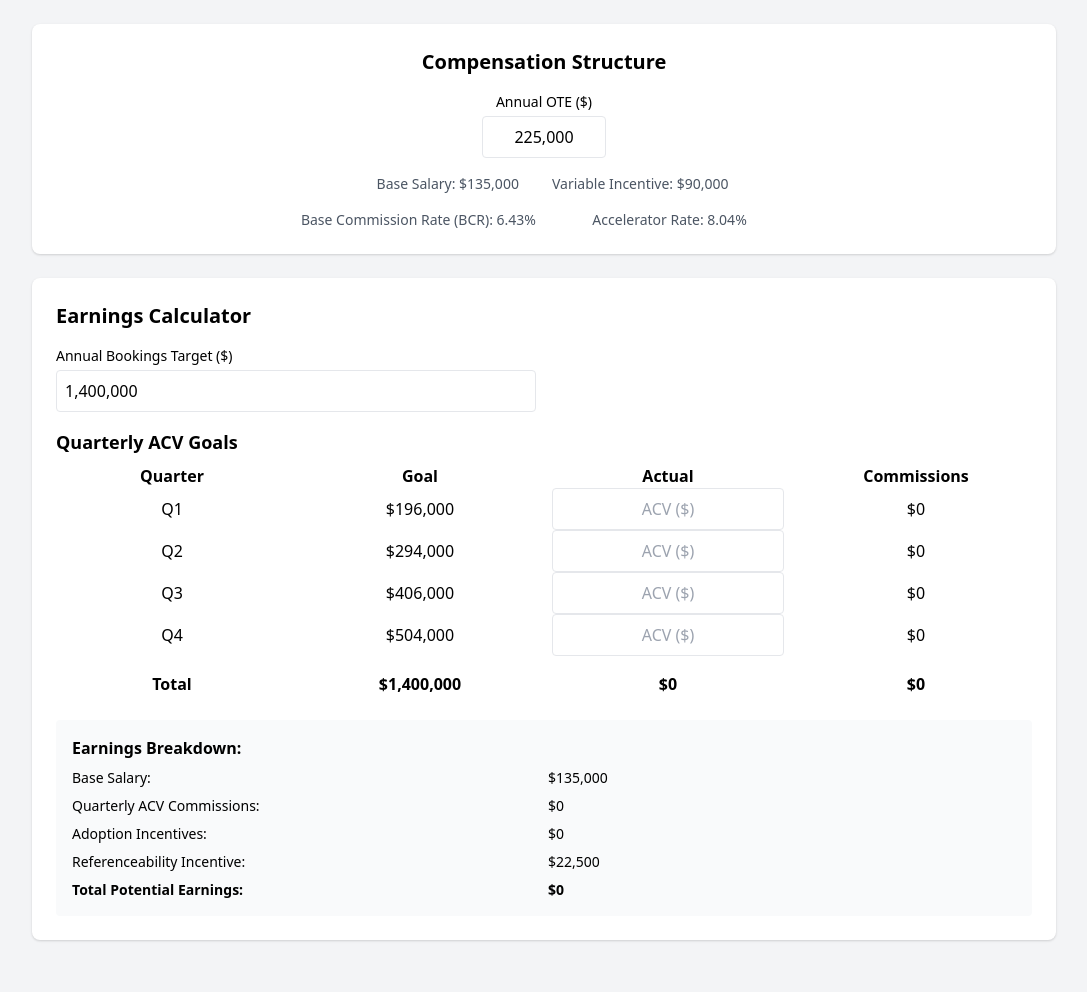
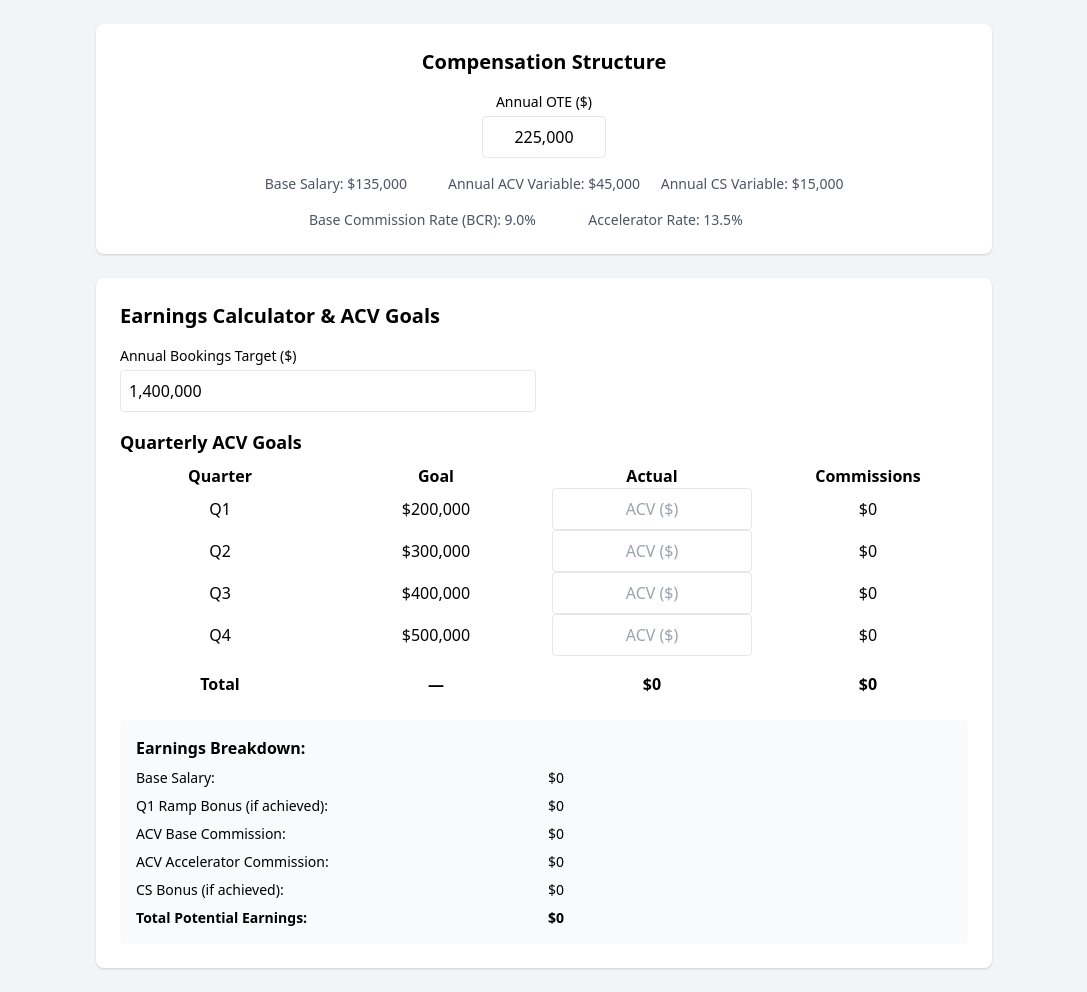
Before and after one commit to gyaan-ai/cro_plan, a plain HTML site: page index.html in a window 1280 px wide. Shown: the whole page, without its empty margins (96-1183 px from the left). Before the commit the page ends 964 px from the top, so only its background shows below. Drawn offline with nearby package versions, Linux system fonts and the light colour scheme.

Commit message:
index.html

```diff
--- a/index.html
+++ b/index.html
@@ -1,7 +1,7 @@
 <!DOCTYPE html>
 <html>
 <head>
-    <title>CRO Compensation Plan Calculator</title>
+    <title>CRO Compensation Plan</title>
     <link href="https://cdnjs.cloudflare.com/ajax/libs/tailwindcss/2.2.19/tailwind.min.css" rel="stylesheet">
     <style>
         .center-content {
@@ -17,7 +17,7 @@
     </style>
 </head>
 <body class="bg-gray-100 p-6">
-    <div class="max-w-5xl mx-auto space-y-6">
+    <div class="max-w-4xl mx-auto space-y-6">
         <!-- Compensation Structure Section -->
         <div class="bg-white rounded-lg shadow p-6 center-content">
             <h2 class="text-xl font-bold mb-4">Compensation Structure</h2>
@@ -25,19 +25,20 @@
                 <label class="block text-sm font-medium mb-1">Annual OTE ($)</label>
                 <input type="text" id="ote" class="w-1/2 border rounded p-2 text-center" value="225,000" oninput="formatAndUpdate('ote')">
             </div>
-            <div class="mt-4 grid grid-cols-2 gap-4 text-sm text-gray-600">
+            <div class="mt-4 grid grid-cols-3 gap-4 text-sm text-gray-600">
                 <div class="center-grid">Base Salary: $<span id="base-salary">135,000</span></div>
-                <div class="center-grid">Variable Incentive: $<span id="variable-incentive">90,000</span></div>
+                <div class="center-grid">Annual ACV Variable: $<span id="acv-variable">45,000</span></div>
+                <div class="center-grid">Annual CS Variable: $<span id="cs-variable">15,000</span></div>
             </div>
             <div class="mt-4 grid grid-cols-2 gap-4 text-sm text-gray-600">
-                <div class="text-center">Base Commission Rate (BCR): <span id="comm-rate">6.43</span>%</div>
-                <div class="text-center">Accelerator Rate: <span id="acc-rate">8.04</span>%</div>
+                <div class="text-center">Base Commission Rate (BCR): <span id="comm-rate">9.0</span>%</div>
+                <div class="text-center">Accelerator Rate: <span id="acc-rate">13.5</span>%</div>
             </div>
         </div>
 
-        <!-- Earnings Calculator Section -->
+        <!-- Earnings Calculator & ACV Goals Section -->
         <div class="bg-white rounded-lg shadow p-6">
-            <h2 class="text-xl font-bold mb-4">Earnings Calculator</h2>
+            <h2 class="text-xl font-bold mb-4">Earnings Calculator & ACV Goals</h2>
             <div class="grid grid-cols-2 gap-4">
                 <div>
                     <label class="block text-sm font-medium mb-1">Annual Bookings Target ($)</label>
@@ -45,7 +46,7 @@
                 </div>
             </div>
 
-            <!-- Quarterly Goals -->
+            <!-- Quarterly ACV Goals -->
             <div class="mt-4">
                 <h3 class="text-lg font-bold mb-2">Quarterly ACV Goals</h3>
                 <div class="grid grid-cols-4 gap-4 text-center font-bold">
@@ -88,7 +89,7 @@
                 </div>
                 <div class="grid grid-cols-4 gap-4 font-bold mt-4">
                     <div class="center-grid">Total</div>
-                    <div class="center-grid">$1,400,000</div>
+                    <div class="center-grid">—</div>
                     <div class="center-grid">$<span id="total-actual">0</span></div>
                     <div class="center-grid">$<span id="total-commissions">0</span></div>
                 </div>
@@ -99,13 +100,15 @@
                 <h3 class="font-bold mb-2">Earnings Breakdown:</h3>
                 <div class="grid grid-cols-2 gap-2 text-sm">
                     <div>Base Salary:</div>
-                    <div>$<span id="summary-base-salary">135,000</span></div>
-                    <div>Quarterly ACV Commissions:</div>
-                    <div>$<span id="acv-commissions">0</span></div>
-                    <div>Adoption Incentives:</div>
-                    <div>$<span id="adoption-incentives">0</span></div>
-                    <div>Referenceability Incentive:</div>
-                    <div>$<span id="reference-incentive">22,500</span></div>
+                    <div>$<span id="summary-base-salary">0</span></div>
+                    <div>Q1 Ramp Bonus (if achieved):</div>
+                    <div>$<span id="ramp-bonus">0</span></div>
+                    <div>ACV Base Commission:</div>
+                    <div>$<span id="acv-base">0</span></div>
+                    <div>ACV Accelerator Commission:</div>
+                    <div>$<span id="acv-accelerator">0</span></div>
+                    <div>CS Bonus (if achieved):</div>
+                    <div>$<span id="cs-total">0</span></div>
                     <div class="font-bold">Total Potential Earnings:</div>
                     <div class="font-bold">$<span id="total-earnings">0</span></div>
                 </div>
@@ -114,79 +117,11 @@
     </div>
 
     <script>
-        // JavaScript to dynamically calculate values
-        function formatDollar(value) {
-            return value.toLocaleString("en-US", { minimumFractionDigits: 0, maximumFractionDigits: 0 });
+        // JavaScript Logic to Dynamically Update Fields
+        function updateAll() {
+            // Implement the logic to dynamically calculate values as described
+            // Update OTE, BCR, Accelerator Rates, Commissions, Totals
         }
-
-        function formatAndUpdate(id) {
-            const input = document.getElementById(id);
-            const value = input.value.replace(/,/g, "");
-            input.value = formatDollar(Number(value) || 0);
-            updateAll();
-        }
-
-        function updateAll() {
-            const ote = Number(document.getElementById('ote').value.replace(/,/g, "")) || 0;
-            const baseSalary = ote * 0.6;
-            const variableIncentive = ote * 0.4;
-
-            document.getElementById('base-salary').textContent = formatDollar(baseSalary);
-            document.getElementById('variable-incentive').textContent = formatDollar(variableIncentive);
-
-            const annualTarget = Number(document.getElementById('annual-target').value.replace(/,/g, "")) || 0;
-            const q1Goal = annualTarget * 0.14;
-            const q2Goal = annualTarget * 0.21;
-            const q3Goal = annualTarget * 0.29;
-            const q4Goal = annualTarget * 0.36;
-
-            document.getElementById('q1-goal').textContent = formatDollar(q1Goal);
-            document.getElementById('q2-goal').textContent = formatDollar(q2Goal);
-            document.getElementById('q3-goal').textContent = formatDollar(q3Goal);
-            document.getElementById('q4-goal').textContent = formatDollar(q4Goal);
-
-            // Update commissions dynamically based on Actual values and Accelerators
-            const commRate = (variableIncentive / annualTarget) * 100;
-            const accRate = commRate * 1.25;
-
-            // Calculate total earnings and dynamic fields
-            const q1Actual = Number(document.getElementById('q1-acv').value.replace(/,/g, "")) || 0;
-            const q2Actual = Number(document.getElementById('q2-acv').value.replace(/,/g, "")) || 0;
-            const q3Actual = Number(document.getElementById('q3-acv').value.replace(/,/g, "")) || 0;
-            const q4Actual = Number(document.getElementById('q4-acv').value.replace(/,/g, "")) || 0;
-
-            function calculateCommission(actual, goal) {
-                if (actual <= goal) {
-                    return actual * (commRate / 100);
-                }
-                const base = goal * (commRate / 100);
-                const accelerator = (actual - goal) * (accRate / 100);
-                return { base, accelerator, total: base + accelerator };
-            }
-
-            const q1Comm = calculateCommission(q1Actual, q1Goal);
-            const q2Comm = calculateCommission(q2Actual, q2Goal);
-            const q3Comm = calculateCommission(q3Actual, q3Goal);
-            const q4Comm = calculateCommission(q4Actual, q4Goal);
-
-            document.getElementById('q1-comm').textContent = formatDollar(q1Comm.total);
-            document.getElementById('q2-comm').textContent = formatDollar(q2Comm.total);
-            document.getElementById('q3-comm').textContent = formatDollar(q3Comm.total);
-            document.getElementById('q4-comm').textContent = formatDollar(q4Comm.total);
-
-            const totalCommissions = q1Comm.total + q2Comm.total + q3Comm.total + q4Comm.total;
-            document.getElementById('total-commissions').textContent = formatDollar(totalCommissions);
-
-            const adoptionIncentives = variableIncentive * 0.125;
-            const referenceIncentive = variableIncentive * 0.25;
-
-            document.getElementById('adoption-incentives').textContent = formatDollar(adoptionIncentives);
-            document.getElementById('reference-incentive').textContent = formatDollar(referenceIncentive);
-
-            const totalEarnings = baseSalary + totalCommissions + adoptionIncentives + referenceIncentive;
-            document.getElementById('total-earnings').textContent = formatDollar(totalEarnings);
-        }
-
         updateAll();
     </script>
 </body>
```
